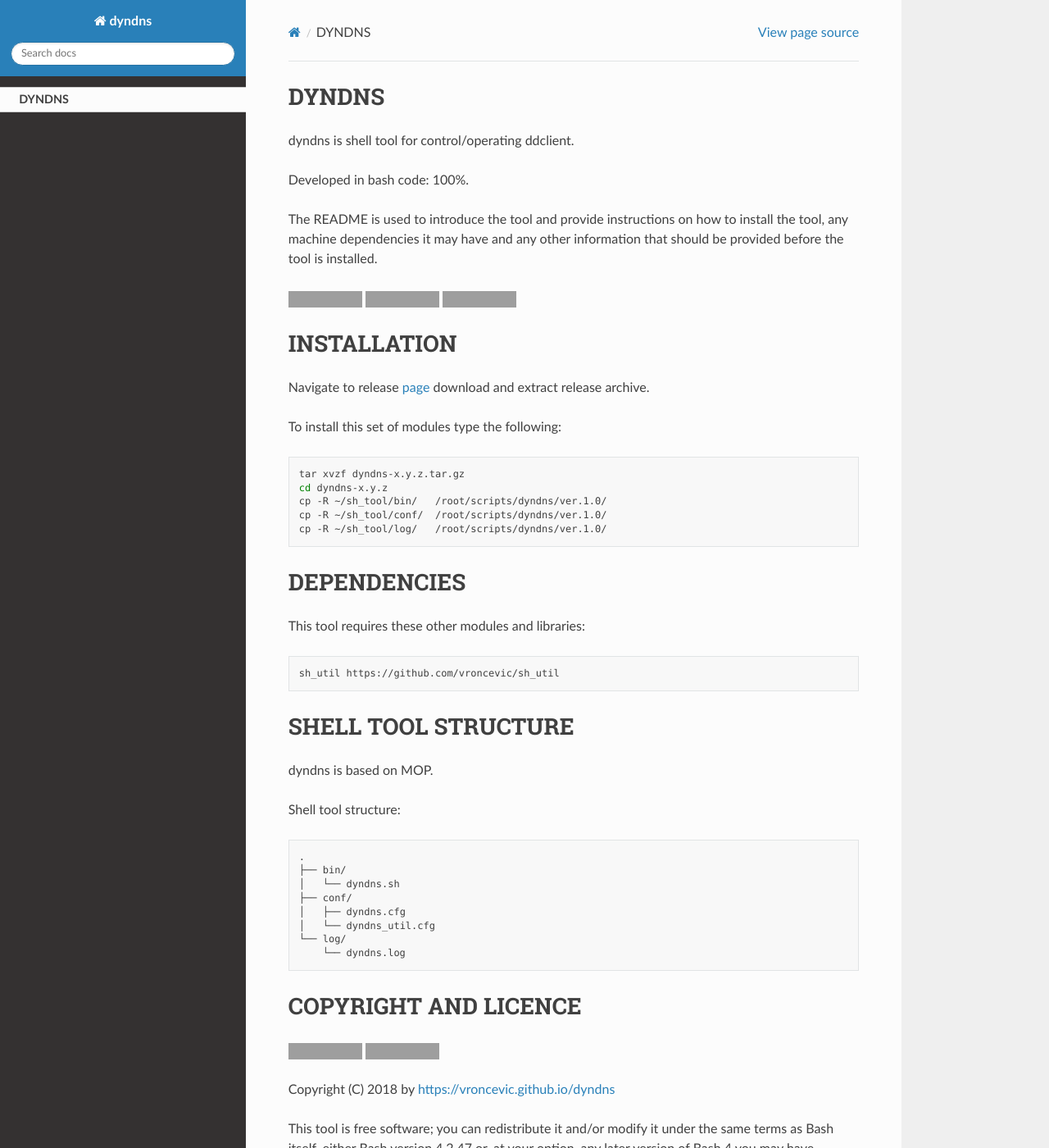
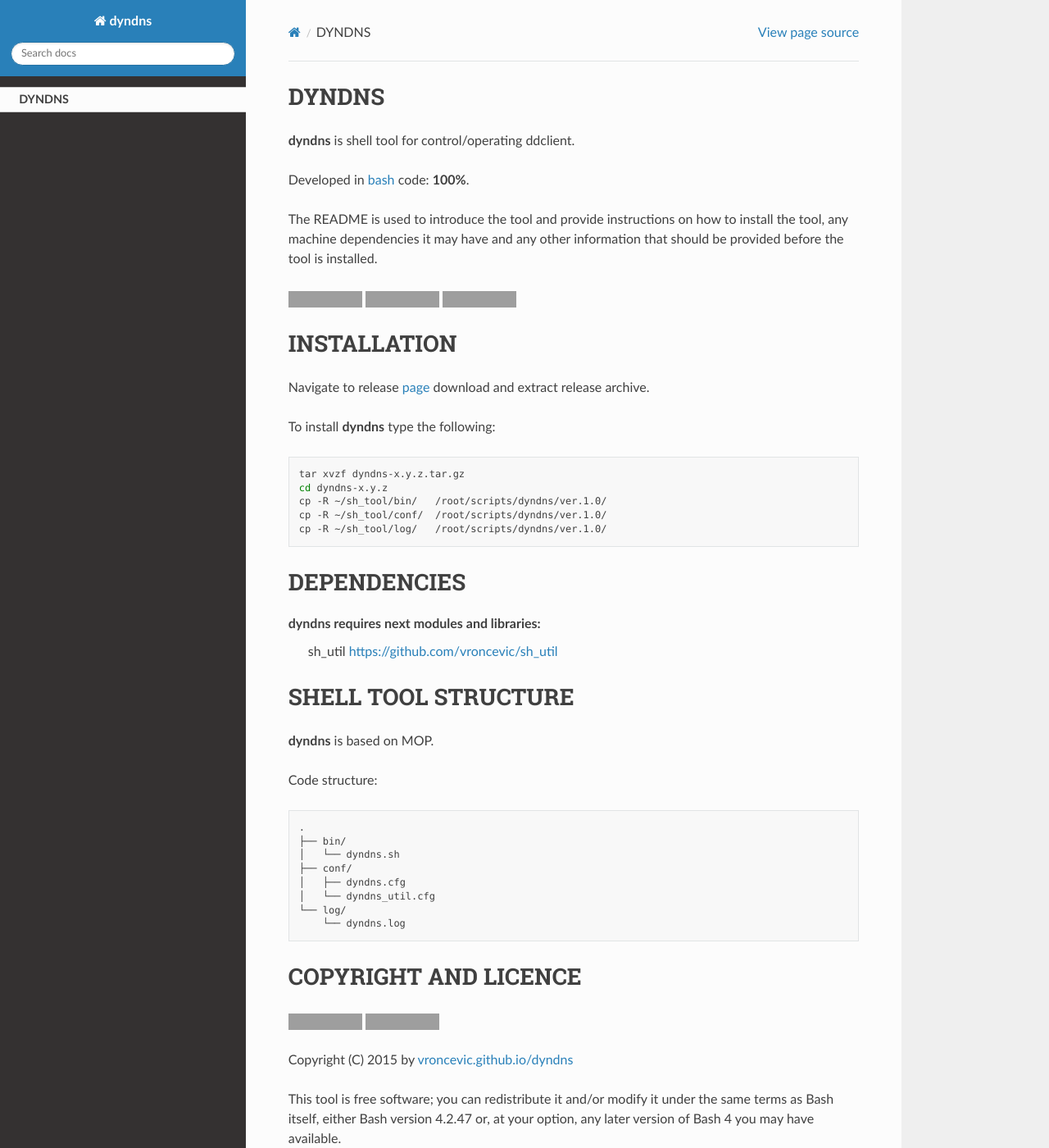
Before and after one commit to vroncevic/dynamicdns, a Sphinx documentation site: the page built from docs/source/index.rst, in a window 1280 px wide and 1400 px high. Shown: the whole window at 82% size. Built offline with Sphinx 7.4.7 and the Read the Docs theme 2.0.0, drawn with Linux system fonts in a browser that asks for light colours; grey boxes are pictures that could not be loaded.

Commit message:
[dyndns] Updated Dockerfile, docs

```diff
--- a/docs/source/index.rst
+++ b/docs/source/index.rst
@@ -6,10 +6,9 @@
 
  self
 
+**dyndns** is shell tool for control/operating ddclient.
 
-dyndns is shell tool for control/operating ddclient.
-
-Developed in bash code: 100%.
+Developed in `bash <https://en.wikipedia.org/wiki/Bash_(Unix_shell)>`_ code: **100%**.
 
 The README is used to introduce the tool and provide instructions on
 how to install the tool, any machine dependencies it may have and any
@@ -28,11 +27,12 @@
 
 INSTALLATION
 -------------
+
 Navigate to release `page`_ download and extract release archive.
 
 .. _page: https://github.com/vroncevic/dyndns/releases
 
-To install this set of modules type the following:
+To install **dyndns** type the following:
 
 .. code-block:: bash
 
@@ -44,17 +44,16 @@
 
 DEPENDENCIES
 -------------
-This tool requires these other modules and libraries:
 
-.. code-block:: bash
-
-   sh_util https://github.com/vroncevic/sh_util
+**dyndns** requires next modules and libraries:
+    sh_util `https://github.com/vroncevic/sh_util <https://github.com/vroncevic/sh_util>`_
 
 SHELL TOOL STRUCTURE
 ---------------------
-dyndns is based on MOP.
 
-Shell tool structure:
+**dyndns** is based on MOP.
+
+Code structure:
 
 .. code-block:: bash
 
@@ -78,7 +77,7 @@
 .. |License: Apache 2.0| image:: https://img.shields.io/badge/License-Apache%202.0-blue.svg
    :target: https://opensource.org/licenses/Apache-2.0
 
-Copyright (C) 2018 by https://vroncevic.github.io/dyndns
+Copyright (C) 2015 by `vroncevic.github.io/dyndns <https://vroncevic.github.io/dyndns>`_
 
 This tool is free software; you can redistribute it and/or modify it
 under the same terms as Bash itself, either Bash version 4.2.47 or,
```
Also changed, not shown: README.md (+17 -17 lines), 6 other files.
